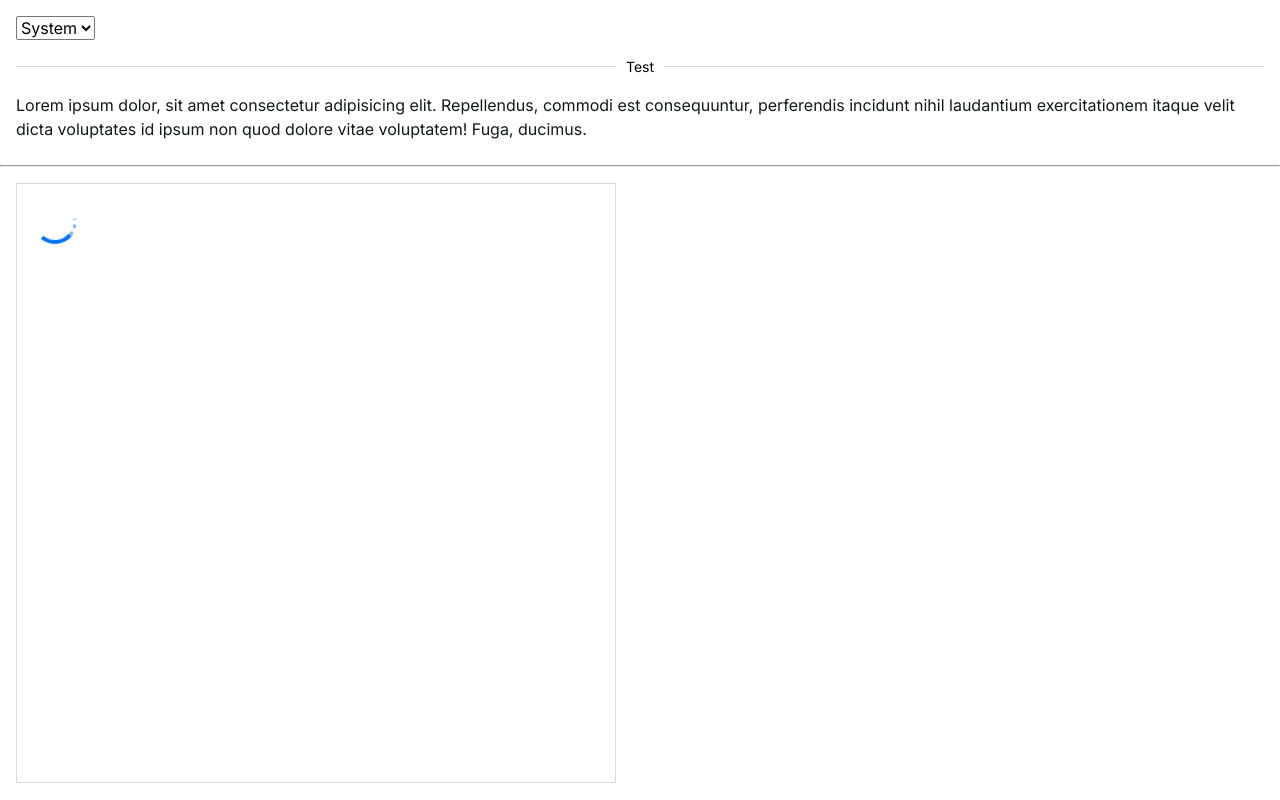
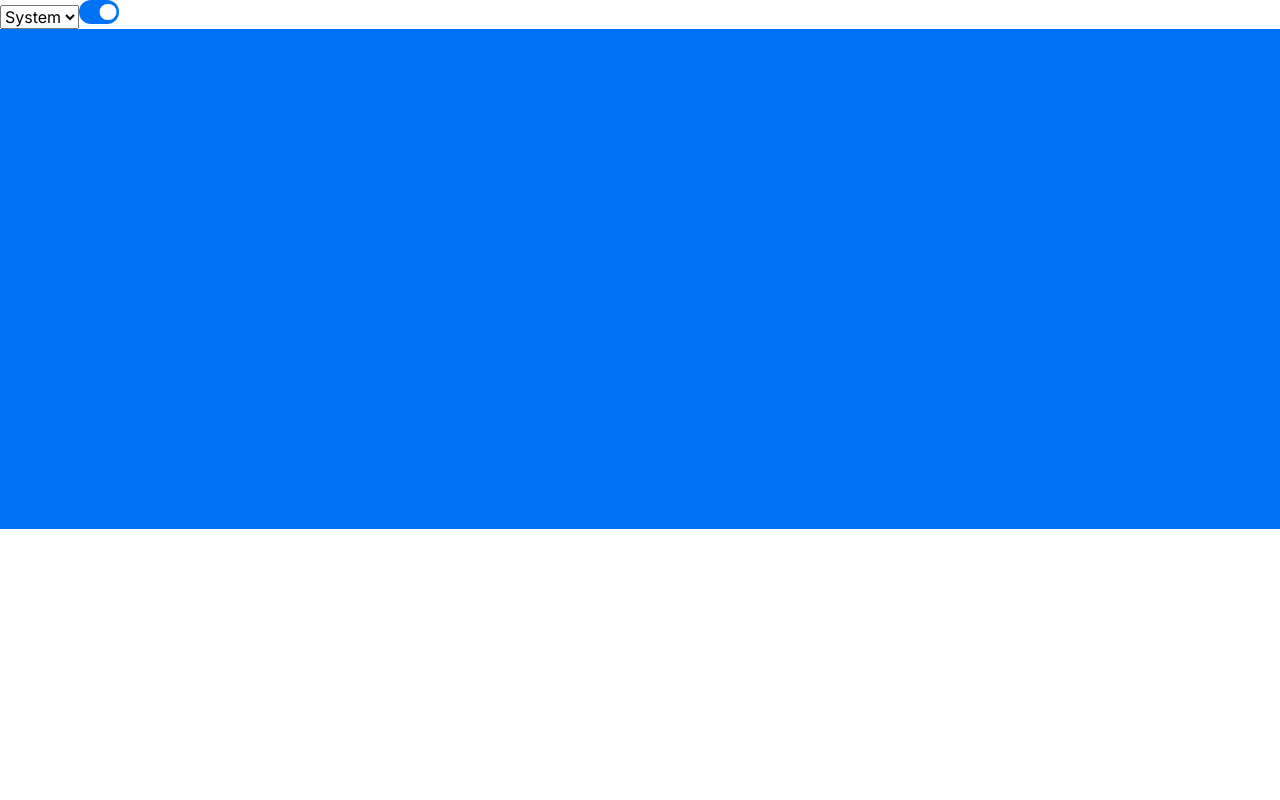
Before and after one commit to ZAHON/codeimage, a Next.js app: page / in a window 1280 px wide. Built offline with nearby package versions, Linux system fonts and the light colour scheme.

Commit message:
Added Collapse component

```diff
--- /dev/null
+++ b/components/UI/Collapse/Collapse.styled.ts
@@ -0,0 +1,9 @@
+import styled from 'styled-components';
+
+export const CollapseRoot = styled.div`
+  @media (prefers-reduced-motion: no-preference) {
+    .ReactCollapse--collapse {
+      transition: height 200ms ease;
+    }
+  }
+`;
--- /dev/null
+++ b/components/UI/Collapse/Collapse.tsx
@@ -0,0 +1,9 @@
+import type { CollapseProps } from './Collapse.types';
+import { CollapseRoot } from './Collapse.styled';
+import { Collapse as ReactCollapse } from 'react-collapse';
+
+export const Collapse = ({ isOpened, children }: CollapseProps) => (
+  <CollapseRoot>
+    <ReactCollapse isOpened={isOpened}>{children}</ReactCollapse>
+  </CollapseRoot>
+);
--- /dev/null
+++ b/components/UI/Collapse/Collapse.types.ts
@@ -0,0 +1,6 @@
+import type { ReactNode } from 'react';
+
+export type CollapseProps = {
+  isOpened: boolean;
+  children: ReactNode;
+};
--- a/components/UI/index.ts
+++ b/components/UI/index.ts
@@ -1,5 +1,6 @@
 export { ActionIcon } from './ActionIcon/ActionIcon';
 export { Button } from './Button/Button';
+export { Collapse } from './Collapse/Collapse';
 export { Divider } from './Divider/Divider';
 export { Label } from './Label/Label';
 export { Select } from './Select/Select';
--- a/package.json
+++ b/package.json
@@ -16,6 +16,7 @@
     "next": "12.3.0",
     "next-themes": "^0.2.1",
     "react": "18.2.0",
+    "react-collapse": "^5.1.1",
     "react-dom": "18.2.0",
     "styled-components": "^5.3.5",
     "tabler-icons-react": "^1.54.0"
@@ -23,6 +24,7 @@
   "devDependencies": {
     "@types/node": "18.7.16",
     "@types/react": "18.0.19",
+    "@types/react-collapse": "^5.0.1",
     "@types/react-dom": "18.0.6",
     "@types/styled-components": "^5.1.26",
     "@typescript-eslint/eslint-plugin": "^5.36.2",
--- a/pages/index.tsx
+++ b/pages/index.tsx
@@ -1,10 +1,13 @@
 import type { NextPage } from 'next';
 import Head from 'next/head';
 
+import { useState } from 'react';
 import { ThemeChanger } from '@/components/ThemeChanger/ThemeChanger';
-import { Divider, Spinner } from '@/components/UI/.';
+import { Collapse, Switch } from '@/components/UI/.';
 
 const Home: NextPage = () => {
+  const [isCollapseOpen, setIsCollapseOpen] = useState(true);
+
   return (
     <>
       <Head>
@@ -13,35 +16,11 @@ const Home: NextPage = () => {
         <link rel="icon" href="/favicon.ico" />
       </Head>
 
-      <div
-        style={{
-          padding: '1rem',
-          display: 'flex',
-          flexDirection: 'column',
-          alignItems: 'flex-start',
-          rowGap: '1rem',
-        }}
-      >
-        <ThemeChanger />
-        <Divider label="Test" />
-        <p>
-          Lorem ipsum dolor, sit amet consectetur adipisicing elit. Repellendus, commodi est
-          consequuntur, perferendis incidunt nihil laudantium exercitationem itaque velit dicta
-          voluptates id ipsum non quod dolore vitae voluptatem! Fuga, ducimus.
-        </p>
-      </div>
-      <hr />
-      <div
-        style={{
-          width: '600px',
-          height: '600px',
-          padding: '1rem',
-          margin: '1rem',
-          border: '1px solid var(--color-border)',
-        }}
-      >
-        <Spinner />
-      </div>
+      <ThemeChanger />
+      <Switch id="test" checked={isCollapseOpen} onChange={setIsCollapseOpen} />
+      <Collapse isOpened={isCollapseOpen}>
+        <div style={{ height: '500px', width: '100%', backgroundColor: 'var(--color-primary)' }} />
+      </Collapse>
     </>
   );
 };
```
Also changed, not shown: 1 other file (tests, documents, lock files or other folders).
